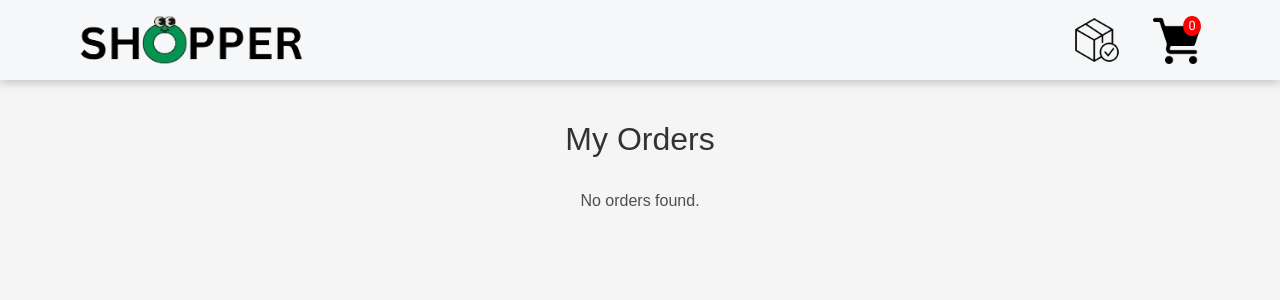
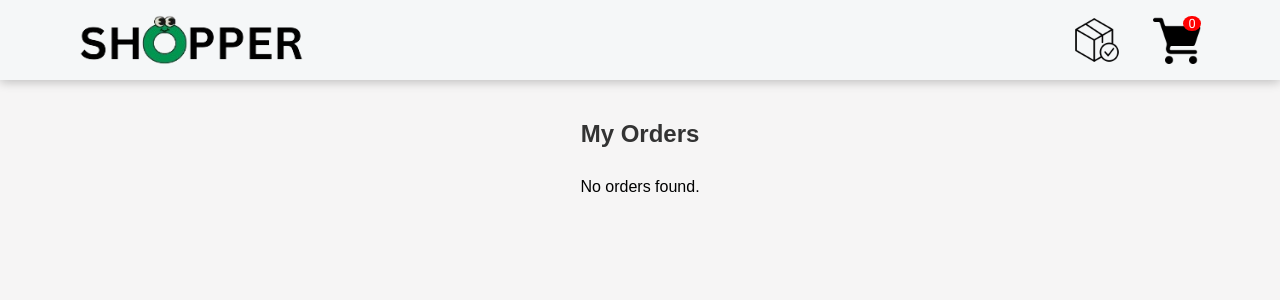
Before and after one commit to ajais-25/Shopper, a React (Vite) app: page /orders in a window 1280 px wide. Shown: the top 300 px of the page. Built offline with nearby package versions, Linux system fonts and the light colour scheme.

Commit message:
minor changes

```diff
--- a/index.html
+++ b/index.html
@@ -9,8 +9,6 @@
     <link rel="preconnect" href="https://fonts.googleapis.com">
     <link rel="preconnect" href="https://fonts.gstatic.com" crossorigin>
     <link href="https://fonts.googleapis.com/css2?family=Poppins:wght@300;400;500;600;700&family=Roboto:wght@300;400;500;700&display=swap" rel="stylesheet">
-
-    <link href="https://fonts.googleapis.com/css?family=Roboto:300,400,500,700&display=swap" rel="stylesheet" />
   </head>
   <body>
     <div id="root"></div>
--- a/package.json
+++ b/package.json
@@ -10,12 +10,7 @@
     "preview": "vite preview"
   },
   "dependencies": {
-    "@emotion/react": "^11.14.0",
-    "@emotion/styled": "^11.14.0",
-    "@fortawesome/fontawesome-free": "^6.7.2",
-    "@mui/material": "^6.3.0",
     "@reduxjs/toolkit": "^2.2.6",
-    "mdb-react-ui-kit": "^9.0.0",
     "react": "^18.3.1",
     "react-dom": "^18.3.1",
     "react-redux": "^9.1.2",
--- a/src/main.jsx
+++ b/src/main.jsx
@@ -1,7 +1,5 @@
 import React from "react";
 import ReactDOM from "react-dom/client";
-import "mdb-react-ui-kit/dist/css/mdb.min.css";
-import "@fortawesome/fontawesome-free/css/all.min.css";
 import "./index.css";
 import {
   Route,
--- a/src/pages/OrderDetails/OrderDetails.jsx
+++ b/src/pages/OrderDetails/OrderDetails.jsx
@@ -2,6 +2,7 @@ import React from "react";
 import { useSelector } from "react-redux";
 import { useParams } from "react-router-dom";
 import OrderDetailsCard from "../../components/OrderDetailsCard/OrderDetailsCard";
+import "./OrderDetails.css";
 
 const OrderDetails = () => {
   const { orderId } = useParams();
--- a/src/pages/Orders/Orders.css
+++ b/src/pages/Orders/Orders.css
@@ -9,6 +9,7 @@
 h2 {
   text-align: center;
   color: #333;
+  margin-bottom: 20px;
 }
 
 .loading {
@@ -27,6 +28,9 @@ h2 {
   border: 1px solid #ddd;
   border-radius: 8px;
   padding: 15px;
+  display: flex;
+  flex-direction: column;
+  gap: 10px;
   background-color: #f9f9f9;
 }
 
@@ -52,6 +56,7 @@ h2 {
   border-radius: 5px;
   color: white;
   cursor: pointer;
+  font-size: 1.1rem;
   transition: background-color 0.3s;
 }
 
```
Also changed, not shown: 1 other file (tests, documents, lock files or other folders).
